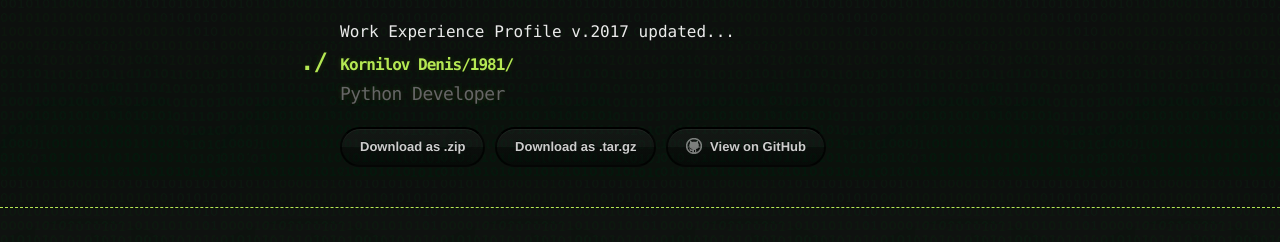
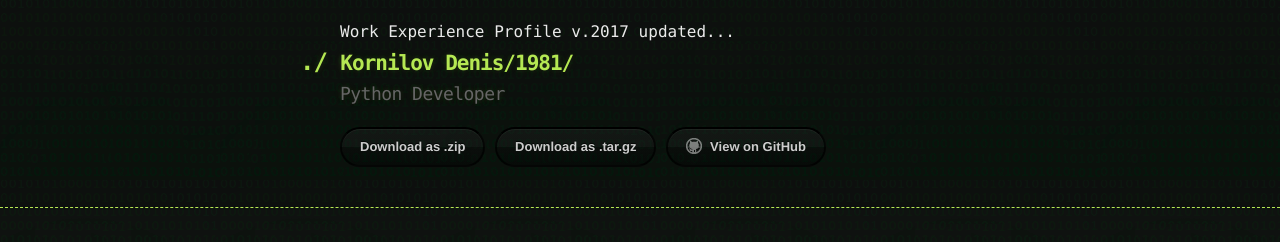
Before and after one commit to kornilov1981/kornilov1981.github.io, a Jekyll site: the page built from index.md, in a window 1280 px wide. Shown: the top 242 px of the page. Built offline with Jekyll 4.4.1, drawn with Linux system fonts in a browser that asks for light colours.

Commit message:
Title Font Size

```diff
--- a/_layouts/default.html
+++ b/_layouts/default.html
@@ -13,7 +13,7 @@
     <header>
       <div class="container">
         Work Experience Profile v.2017 updated...
-	    <h1 style="font-size: 16px;">Kornilov Denis/1981/</h1>
+	    <h1 style="font-size: 21px;">Kornilov Denis/1981/</h1>
           <h2>Python Developer</h2>
 
 
```
